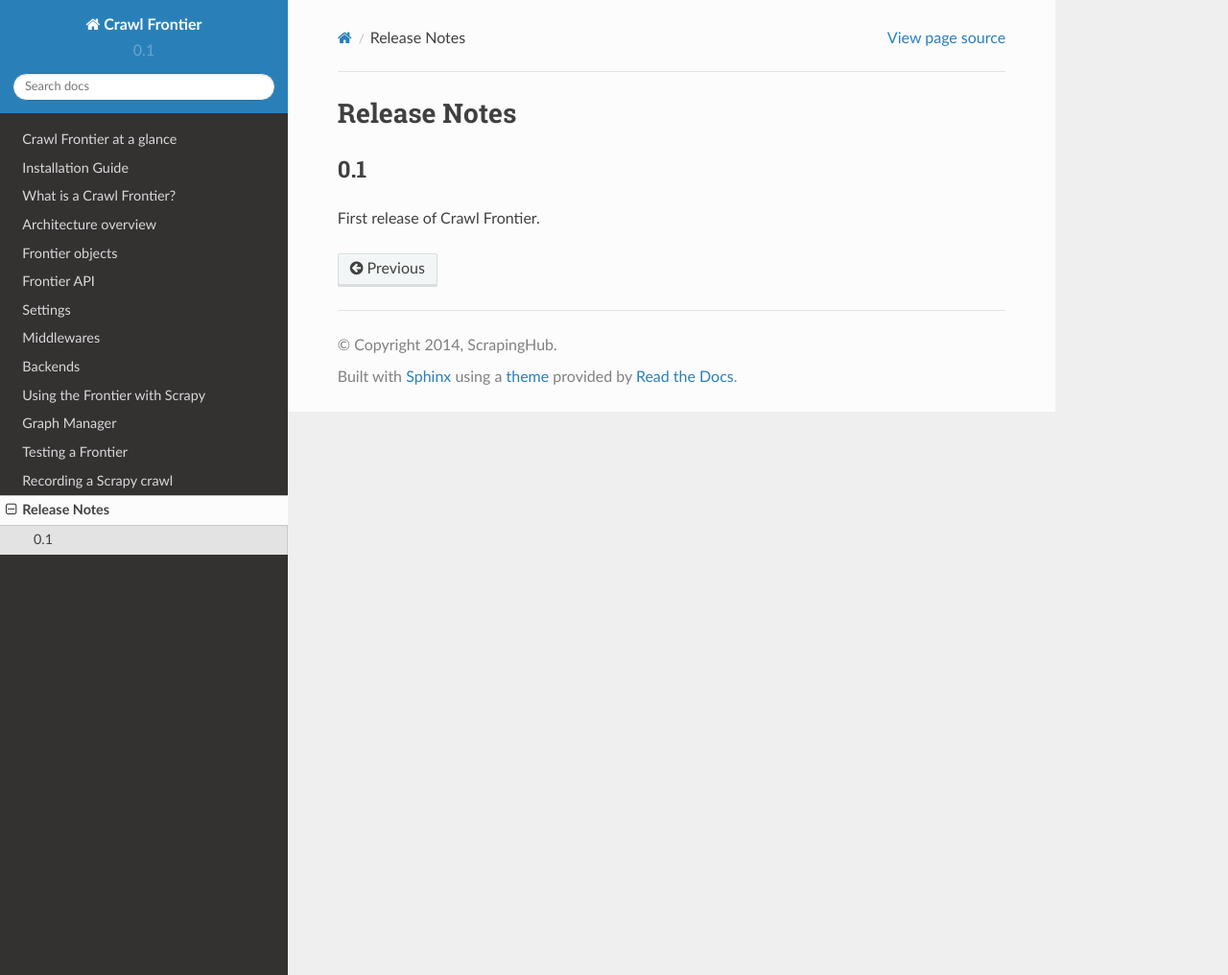
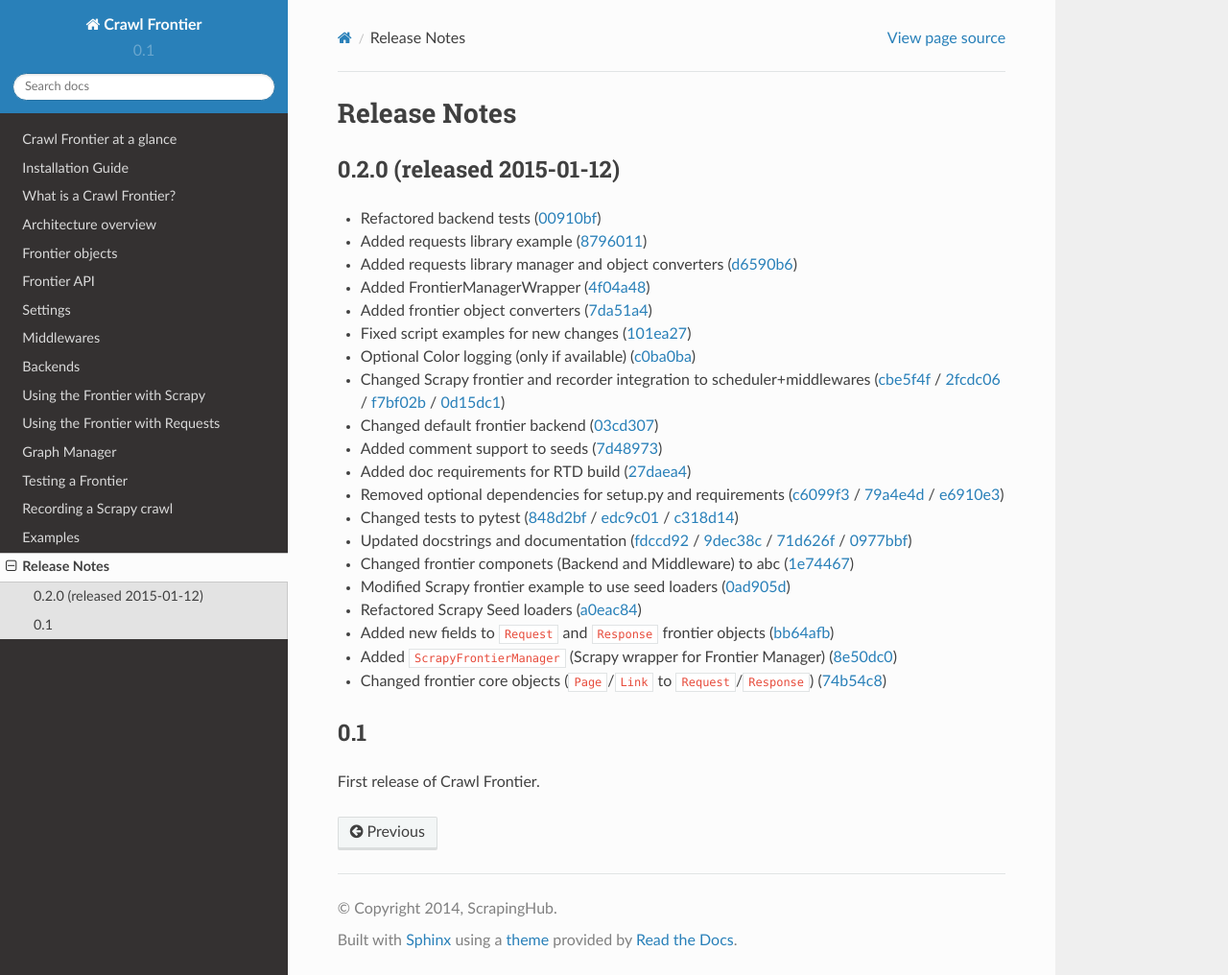
Before and after one commit to scrapinghub/frontera, a Sphinx documentation site: the page built from docs/source/topics/release-notes.rst, in a window 1280 px wide and 1016 px high. Shown: the whole window at 96% size. Built offline with Sphinx 7.4.7 and the Read the Docs theme 2.0.0, drawn with Linux system fonts in a browser that asks for light colours.

Commit message:
Added requests, examples and release notes documentation.

```diff
--- a/docs/source/topics/release-notes.rst
+++ b/docs/source/topics/release-notes.rst
@@ -2,7 +2,32 @@
 Release Notes
 =============
 
+0.2.0 (released 2015-01-12)
+===========================
+
+- Refactored backend tests (:commit:`00910bf`)
+- Added requests library example (:commit:`8796011`)
+- Added requests library manager and object converters (:commit:`d6590b6`)
+- Added FrontierManagerWrapper (:commit:`4f04a48`)
+- Added frontier object converters (:commit:`7da51a4`)
+- Fixed script examples for new changes (:commit:`101ea27`)
+- Optional Color logging (only if available) (:commit:`c0ba0ba`)
+- Changed Scrapy frontier and recorder integration to scheduler+middlewares (:commit:`cbe5f4f` / :commit:`2fcdc06` / :commit:`f7bf02b` / :commit:`0d15dc1`)
+- Changed default frontier backend (:commit:`03cd307`)
+- Added comment support to seeds (:commit:`7d48973`)
+- Added doc requirements for RTD build (:commit:`27daea4`)
+- Removed optional dependencies for setup.py and requirements (:commit:`c6099f3` / :commit:`79a4e4d` / :commit:`e6910e3`)
+- Changed tests to pytest (:commit:`848d2bf` / :commit:`edc9c01` / :commit:`c318d14`)
+- Updated docstrings and documentation (:commit:`fdccd92` / :commit:`9dec38c` / :commit:`71d626f` / :commit:`0977bbf`)
+- Changed frontier componets (Backend and Middleware) to abc (:commit:`1e74467`)
+- Modified Scrapy frontier example to use seed loaders (:commit:`0ad905d`)
+- Refactored Scrapy Seed loaders (:commit:`a0eac84`)
+- Added new fields to ``Request`` and ``Response`` frontier objects (:commit:`bb64afb`)
+- Added ``ScrapyFrontierManager`` (Scrapy wrapper for Frontier Manager) (:commit:`8e50dc0`)
+- Changed frontier core objects (``Page``/``Link`` to ``Request``/``Response``) (:commit:`74b54c8`)
+
+
 0.1
----
+===
 
 First release of Crawl Frontier.
```
Also changed, not shown: docs/source/index.rst (+8 -0 lines), docs/source/topics/examples.rst (added, +65 -0 lines), docs/source/topics/requests-integration.rst (added, +61 -0 lines).
